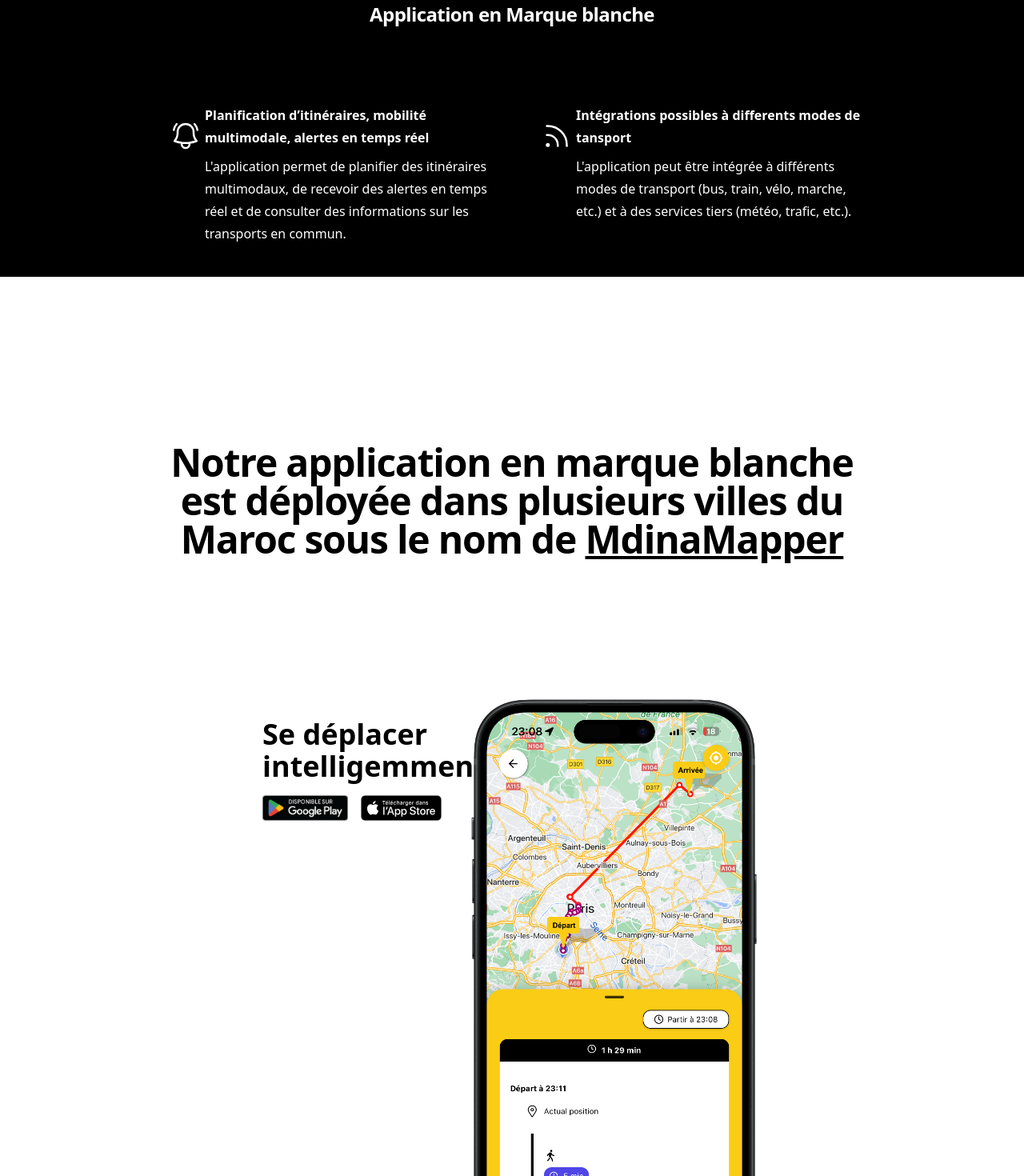
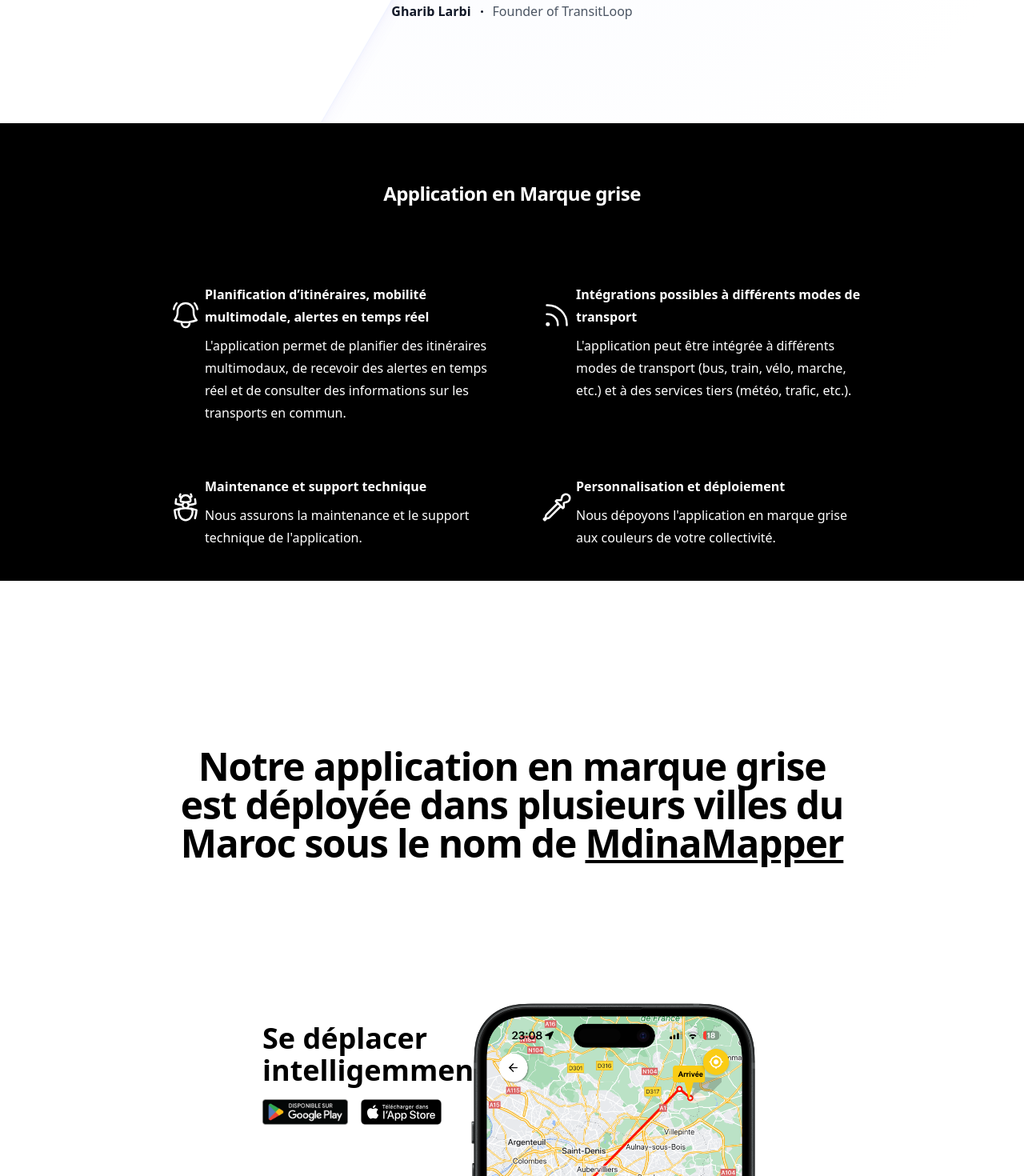
Before and after one commit to larbizard/transitloop.io, a Next.js app: page /components/Features in a window 1280 px wide. Shown: the part 1330-2800 px from the top of the page at 80% size. Built offline with nearby package versions, Linux system fonts and the light colour scheme.

Commit message:
fix overflow

```diff
--- a/pages/components/DownloadApp.tsx
+++ b/pages/components/DownloadApp.tsx
@@ -11,14 +11,14 @@
     return (
       <div {...props}>
         <h1
-          className={`text-4xl text-black font-black  ${
+          className={`text-2xl xl:text-4xl text-black font-black  ${
             i18n.language === "ar" ? "text-right" : ""
           }`}
         >
           {t("Welcome_message")}
         </h1>
         <div
-          className={`flex ${
+          className={`flex flex-col xl:flex-row ${
             i18n.language === "ar" ? "justify-end" : "justify-start"
           } py-4`}
         >
@@ -35,7 +35,7 @@
             />
           </Link>
           <Link
-            className="pl-2"
+            className="pt-2 xl:pt-0 xl:pl-2"
             href="https://apps.apple.com/us/app/mdinamapper/id1662853420"
           >
             <Image
@@ -57,7 +57,7 @@
       <div className="flex flex-col justify-center bg-white pt-10">
         <div className="mx-auto max-w-7xl px-6 lg:px-8 py-20 lg:text-center">
           <p className="mt-2 text-pretty text-4xl font-semibold tracking-tight text-black sm:text-5xl lg:text-balance">
-            Notre application en marque blanche est déployée dans plusieurs villes du Maroc sous le nom de <a href="https://mdinamapper.com" className="underline">MdinaMapper</a>
+            Notre application en marque grise est déployée dans plusieurs villes du Maroc sous le nom de <a href="https://mdinamapper.com" className="underline">MdinaMapper</a>
           </p>
         </div>
       </div>
@@ -83,7 +83,7 @@
               height={700}
               alt="Android badge"
             />
-            <TextComponent className="flex flex-col md:w-1/5 justify-center py-10 px-4 hidden md:block py-10 mx-4" />
+            <TextComponent className="flex flex-col md:w-1/5 justify-centerpx-4 hidden md:block py-10 mx-4" />
           </>
         )}
       </div>
--- a/pages/components/EntryPoint.tsx
+++ b/pages/components/EntryPoint.tsx
@@ -9,8 +9,8 @@
           alt="img"
           className="h-screen w-full object-cover opacity-70"
         />
-        <div className="w-full absolute top-0 left-0 pt-28 xl:pt-96 px-4 lg:px-96">
-          <h2 className="text-5xl lg:text-7xl font-bold text-white text-start lg:w-2/3 overflow-hidden">
+        <div className="w-full absolute top-0 left-0 pt-28 xl:pt-96 px-4 xl:px-96">
+          <h2 className="text-5xl lg:text-7xl font-bold text-white text-start lg:w-2/3">
             Construisons ensemble la mobilité de demain
           </h2>
           <div className="mt-10 flex items-center justify-center gap-x-6 lg:justify-start">
--- a/pages/components/Feature.tsx
+++ b/pages/components/Feature.tsx
@@ -1,6 +1,10 @@
 import Image from "next/image";
 import i18n from "i18next";
 import Link from "next/link";
+import {
+  AdjustmentsVerticalIcon,
+  LightBulbIcon,
+} from "@heroicons/react/24/outline";
 
 type FeatureProps = {
   title: string;
@@ -42,6 +46,7 @@
             ))}
           </dl>
         </div>
+        <div className="flex flex-row justify-center"></div>
       </div>
     </div>
   );
--- a/pages/components/Features.tsx
+++ b/pages/components/Features.tsx
@@ -2,8 +2,10 @@
 import {
   ArrowPathIcon,
   BellAlertIcon,
+  BugAntIcon,
   BuildingLibraryIcon,
   CloudArrowUpIcon,
+  EyeDropperIcon,
   FingerPrintIcon,
   LockClosedIcon,
   PaperAirplaneIcon,
@@ -50,7 +52,7 @@
 };
 
 const appFeatures = {
-  title: "Application en Marque blanche",
+  title: "Application en Marque grise",
   features: [
     {
       name: "Planification d’itinéraires, mobilité multimodale, alertes en temps réel",
@@ -59,10 +61,22 @@
       icon: BellAlertIcon,
     },
     {
-      name: "Intégrations possibles à differents modes de tansport",
+      name: "Intégrations possibles à différents modes de transport",
       description:
         "L'application peut être intégrée à différents modes de transport (bus, train, vélo, marche, etc.) et à des services tiers (météo, trafic, etc.).",
       icon: RssIcon,
+    },
+    {
+      name: "Maintenance et support technique",
+      description:
+        "Nous assurons la maintenance et le support technique de l'application.",
+      icon: BugAntIcon,
+    },
+    {
+      name: "Personnalisation et déploiement",
+      description:
+        "Nous dépoyons l'application en marque grise aux couleurs de votre collectivité. ",
+      icon: EyeDropperIcon,
     },
   ],
 };
@@ -71,22 +85,22 @@
   title: "Production de données structurées",
   features: [
     {
-      name: "Création et structuration de données GTFS théoriques",
+      name: "Création et structuration de données théoriques",
       description:
-        "Structuration des données statiques des réseaux de transport (horaires, itinéraires, arrêts, tarifs). Construction et validation des fichiers GTFS conformes aux normes internationales",
+        "Structuration des données statiques des réseaux de transport (horaires, itinéraires, arrêts, tarifs). Construction et validation des fichiers au standard GTFS conformes aux normes internationales",
       icon: Square3Stack3DIcon,
+    },
+    {
+      name: "Génération de flux temps réel",
+      description:
+        "Génération de flux temps réel sur les positions des véhicules, les horaires de passage, et les alertes et incidents de service au format GTFS-RT. Diffusion des données en temps réel. Optimisation des flux pour garantir une fiabilité et une actualisation rapide.",
+      icon: SignalIcon,
     },
     {
       name: "Intégrations à des plateformes tierces",
       description:
         "Intégration des données avec Google Transit pour une visibilité accrue auprès des usagers",
       icon: SwatchIcon,
-    },
-    {
-      name: "Génération de flux temps réel",
-      description:
-        "Génération de flux temps réel sur les positions des véhicules, les horaires de passage, et les incidents de service. Développement de solutions pour récupérer, transformer et diffuser ces données en temps réel. Optimisation des flux pour garantir une fiabilité et une actualisation rapide.",
-      icon: SignalIcon,
     },
     {
       name: "Développement et gestion d’API de mobilité",
@@ -100,11 +114,11 @@
 const Features = () => {
   return (
     <div className="">
-      <Feature {...amoFeatures} />
+      <Feature {...dataFeatures} />
       <Founder />
       <Feature {...appFeatures} />
       <DownloadApp />
-      <Feature {...dataFeatures} />
+      <Feature {...amoFeatures} />
     </div>
   );
 };
```
